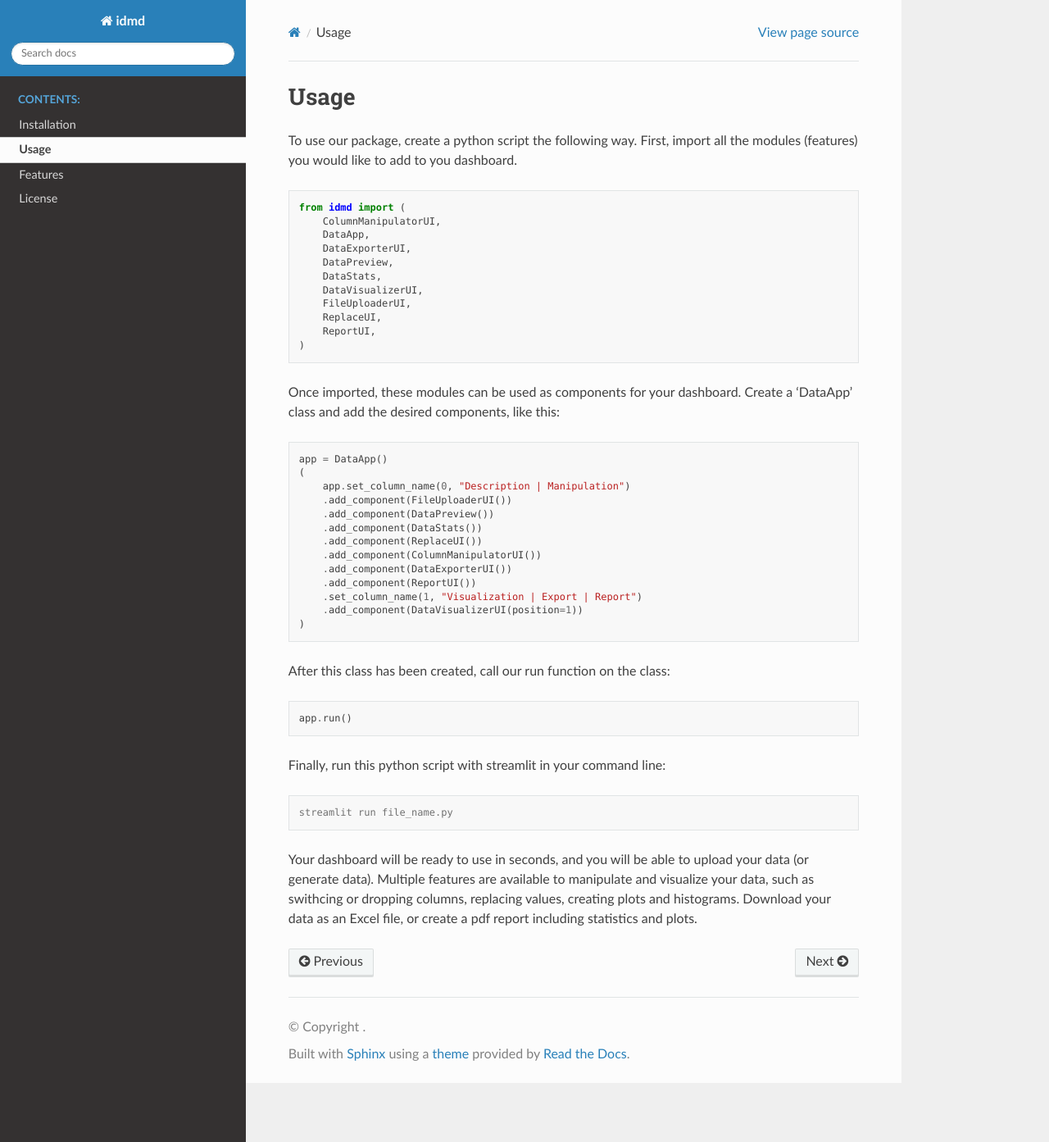
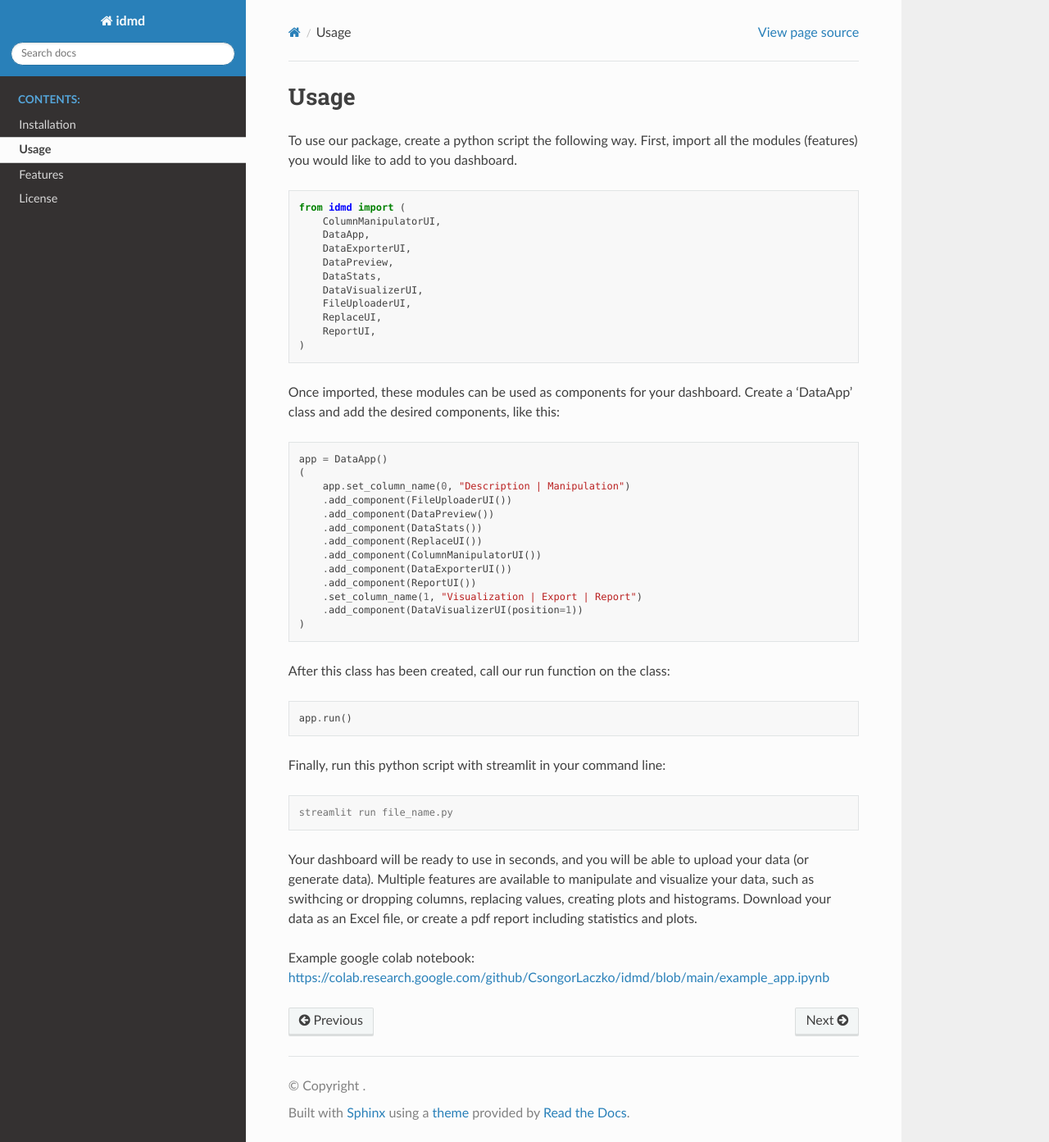
Before and after one commit to CsongorLaczko/idmd, a Sphinx documentation site: the page built from docs/Usage.rst, in a window 1280 px wide and 1393 px high. Shown: the whole window at 82% size. Built offline with Sphinx 7.4.7 and the Read the Docs theme 3.1.0, drawn with Linux system fonts in a browser that asks for light colours; pages that are not in the unit, such as notebooks, are missing from menus.

Commit message:
Update Usage.rst
- Add google colab link

```diff
--- a/docs/Usage.rst
+++ b/docs/Usage.rst
@@ -48,3 +48,6 @@ Finally, run this python script with streamlit in your command line:
   streamlit run file_name.py
 
 Your dashboard will be ready to use in seconds, and you will be able to upload your data (or generate data). Multiple features are available to manipulate and visualize your data, such as swithcing or dropping columns, replacing values, creating plots and histograms. Download your data as an Excel file, or create a pdf report including statistics and plots.
+
+Example google colab notebook:
+https://colab.research.google.com/github/CsongorLaczko/idmd/blob/main/example_app.ipynb
```
